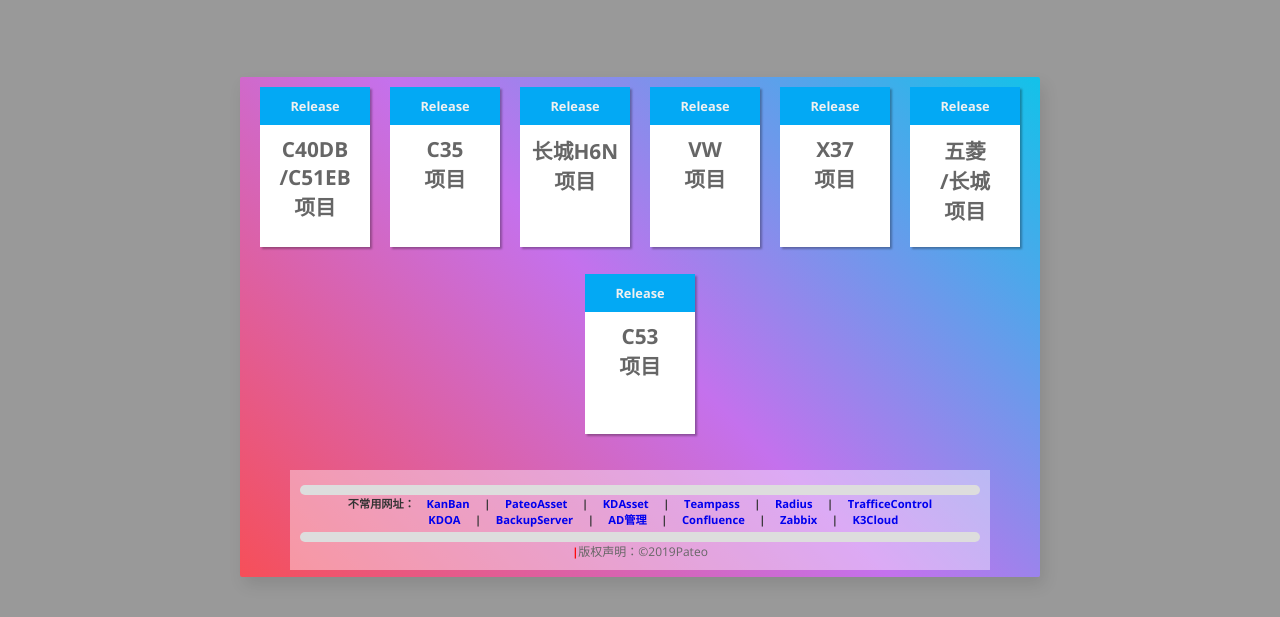
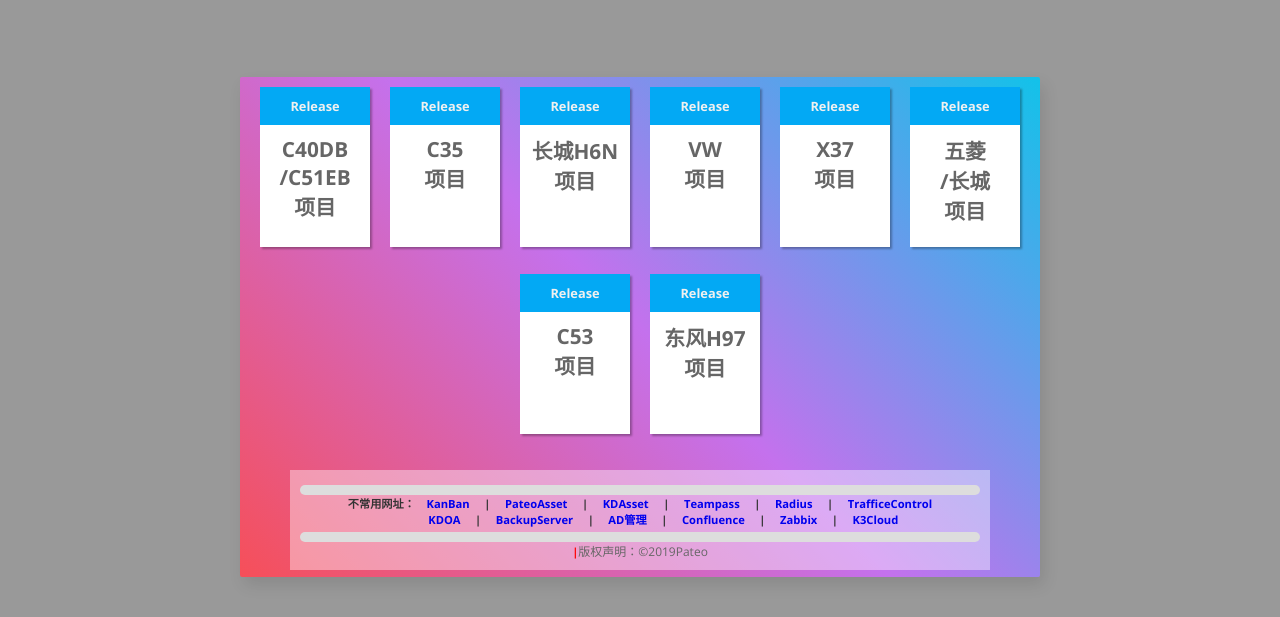
Before and after one commit to libitong/libitong.github.io, a plain HTML site: page mcu_package.html in a window 1280 px wide. Shown: the part 73-690 px from the top of the page. Drawn offline with nearby package versions, Linux system fonts and the light colour scheme; a script that the page names is missing.

Commit message:
更新Jenkins网址、增加H97打包网页

```diff
--- a/mcu_package.html
+++ b/mcu_package.html
@@ -77,6 +77,13 @@
 			<p><span class="cost">C53</br>项目</span> </p>
 		</div></A>
 
+
+		<A href="http://10.10.96.219/h97.php" target="_blank">
+		<div class="pack pro">
+			<p class="title">Release</p>
+			<p><span class="cost">东风H97</br>项目</span> </p>
+		</div></A>
+
 		<div class="stats">
 			<div class="users">
 				<div class="labels">
```
Also changed, not shown: index.html (+1 -1 lines).
